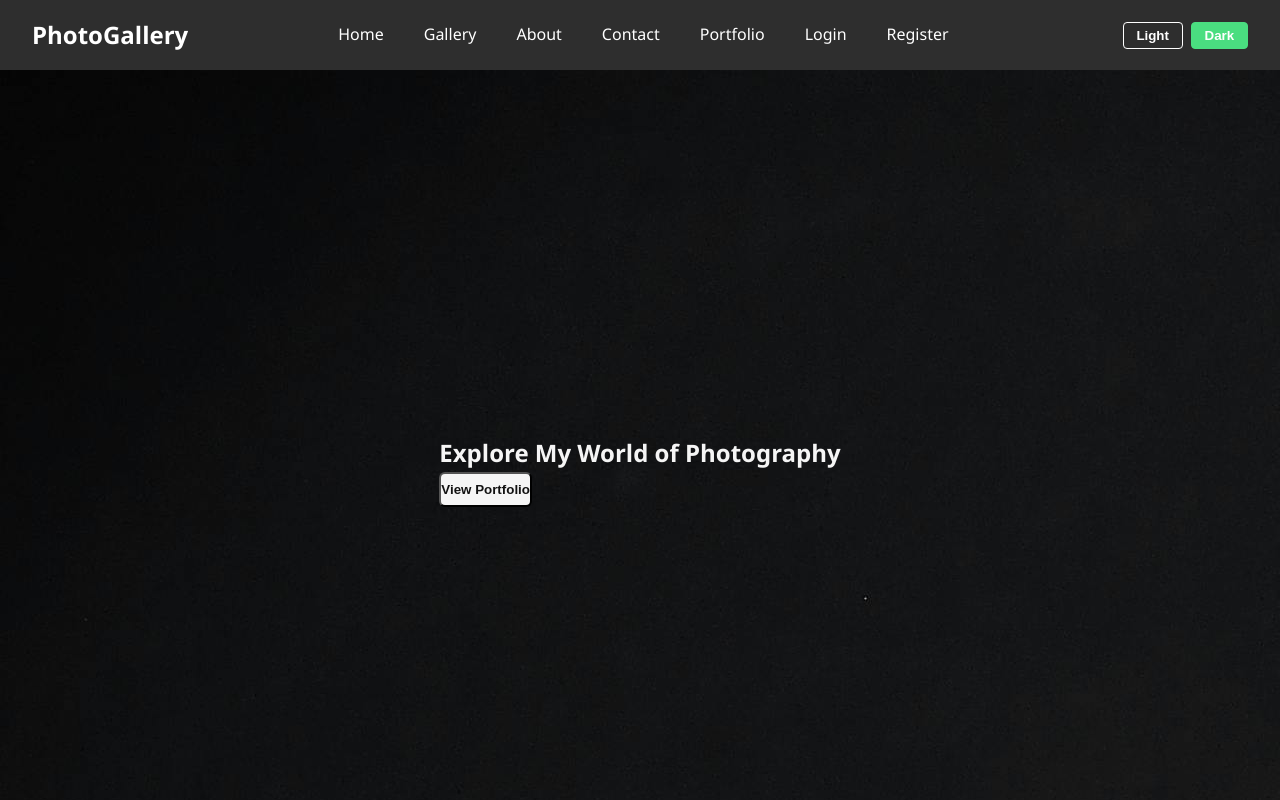
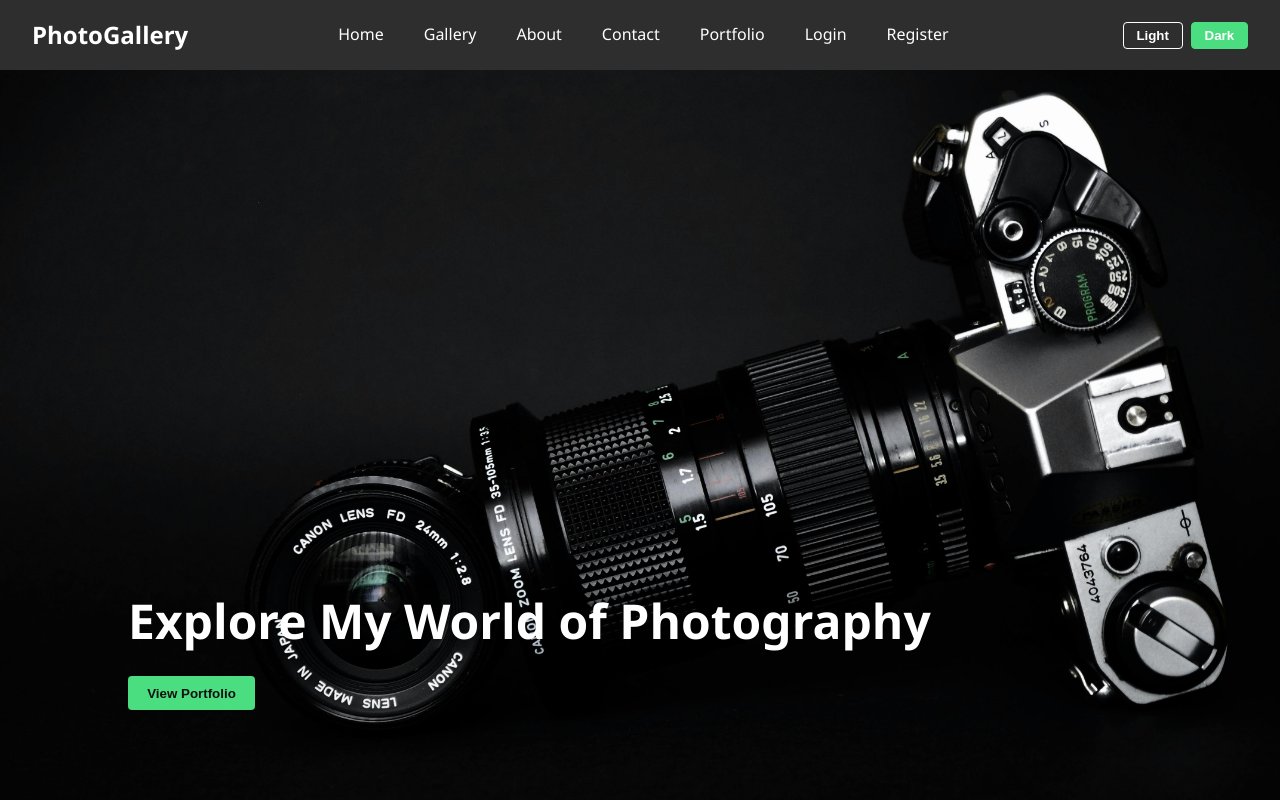
Before and after one commit to Ranjuna120/photography-website, a React (Vite) app in the folder Frontend/: page / in a window 1280 px wide. Shown: the top 800 px of the page. Built offline with nearby package versions, Linux system fonts and the light colour scheme.

Commit message:
Update Home.css

```diff
--- a/Frontend/src/style/Home.css
+++ b/Frontend/src/style/Home.css
@@ -96,3 +96,62 @@
 .prev:hover, .next:hover {
   background-color: rgba(0, 0, 0, 0.8);
 }
+
+
+
+
+
+.hero {
+  height: 80vh;
+  background-size: cover;
+  background-position: center;
+  position: relative;
+}
+
+.hero-content {
+  position: absolute;
+  bottom: 20%;
+  left: 10%;
+  color: #fff;
+}
+
+.hero-content h1 {
+  font-size: 3rem;
+  margin-bottom: 1rem;
+}
+
+.hero-content button {
+  padding: 0.6rem 1.2rem;
+  background-color: #4ade80;
+  color: #111;
+  border: none;
+  border-radius: 4px;
+  cursor: pointer;
+}
+
+/* .about {
+  padding: 3rem 1rem;
+  text-align: center;
+  background-color: #111;
+  color: #f5f5f5;
+}
+
+.about h2 {
+  font-size: 2rem;
+  margin-bottom: 1rem;
+}
+
+.about p {
+  font-size: 1rem;
+  color: #ccc;
+  margin-bottom: 1rem;
+}
+
+.about button {
+  padding: 0.5rem 1.2rem;
+  background-color: #4ade80;
+  color: #111;
+  border: none;
+  border-radius: 4px;
+  cursor: pointer;
+} */
```
